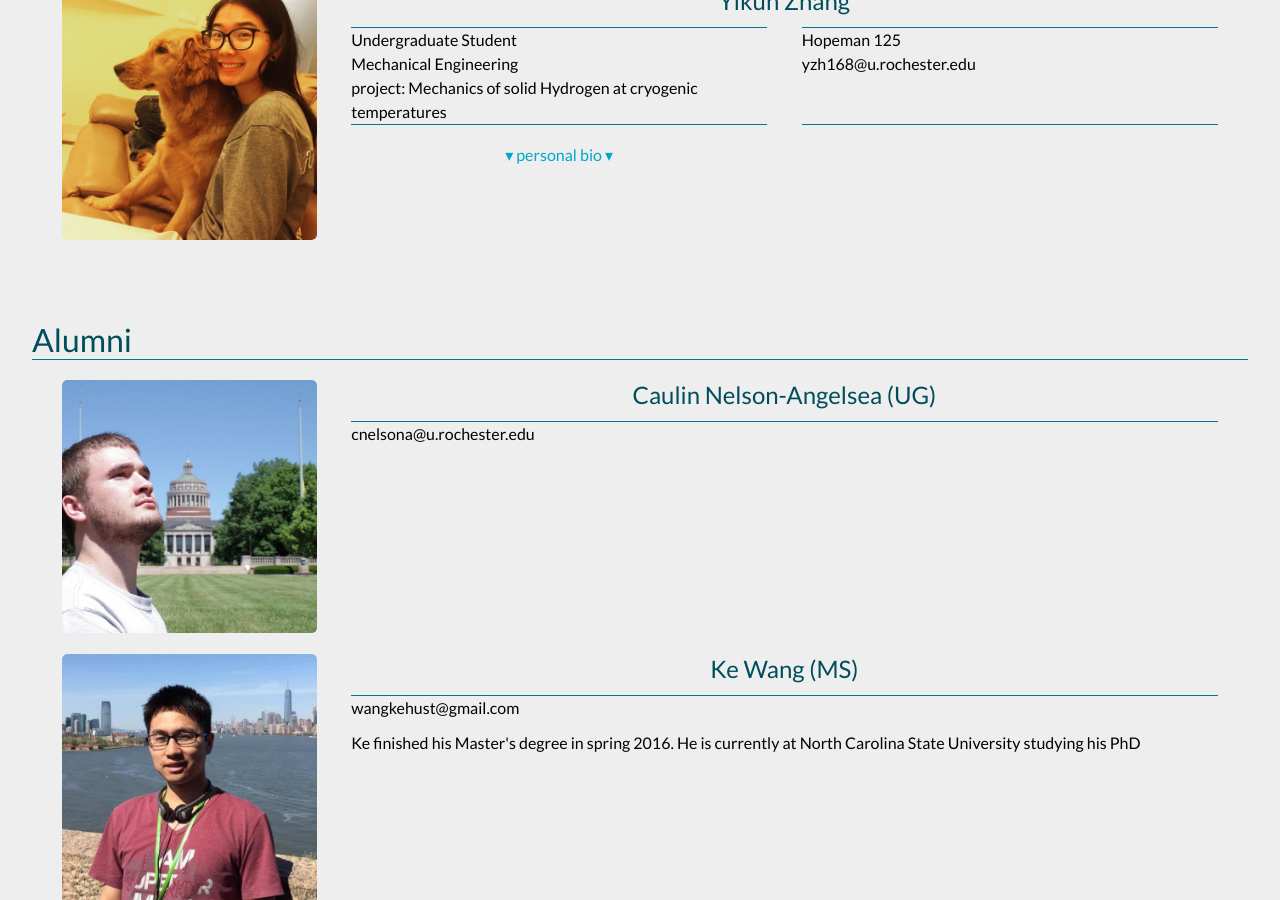
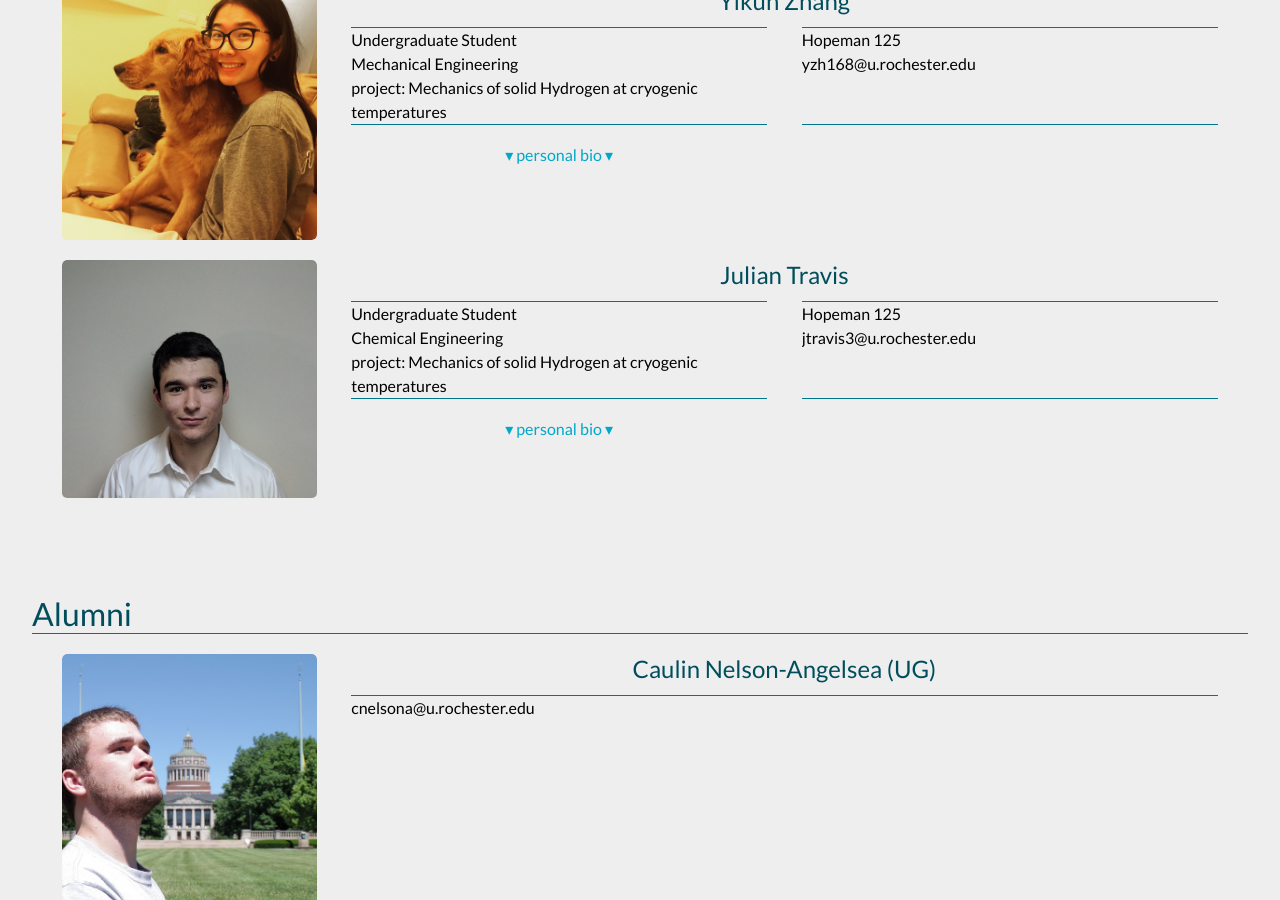
Before and after one commit to niaz60/website, a Jekyll site: the page built from people.md, in a window 1280 px wide and 900 px high, scrolled down 2589 px. Built offline with Jekyll 4.4.1, drawn with Linux system fonts in a browser that asks for light colours.

Commit message:
Your message goes here

```diff
--- a/_data/people/undergrad.yml
+++ b/_data/people/undergrad.yml
@@ -40,3 +40,15 @@ I really enjoy writing, and I can never say no to a good iced latte out on the E
   project: Mechanics of solid Hydrogen at cryogenic temperatures
   #project_desc: "Phase transformation mechanisms in metallic nanoparticles."
   personal_desc: "Yikun is currently an undergraduate student at the University of Rochester. She is interested in the mechanical properties of materials and loves mechanical fabrication. She wants to work in the field of functional design in the future. She has a golden retriever, and she loves all kinds of dogs."
+
+- name: Julian Travis
+  title: Undergraduate Student
+  dept: Chemical Engineering
+  office: Hopeman 125
+  link_text:
+  link_value:
+  email: jtravis3@u.rochester.edu
+  pic: Julian.JPG
+  project: Mechanics of solid Hydrogen at cryogenic temperatures
+  #project_desc: "Phase transformation mechanisms in metallic nanoparticles."
+  personal_desc: " I am currently a chemical engineering student in the class of 2020 at the University of Rochester. I am from central Massachusetts close to Boston. Due to my interest in simulations, I joined the lab in the summer of 2018 where I am researching the mechanics of solid hydrogen. "
```
